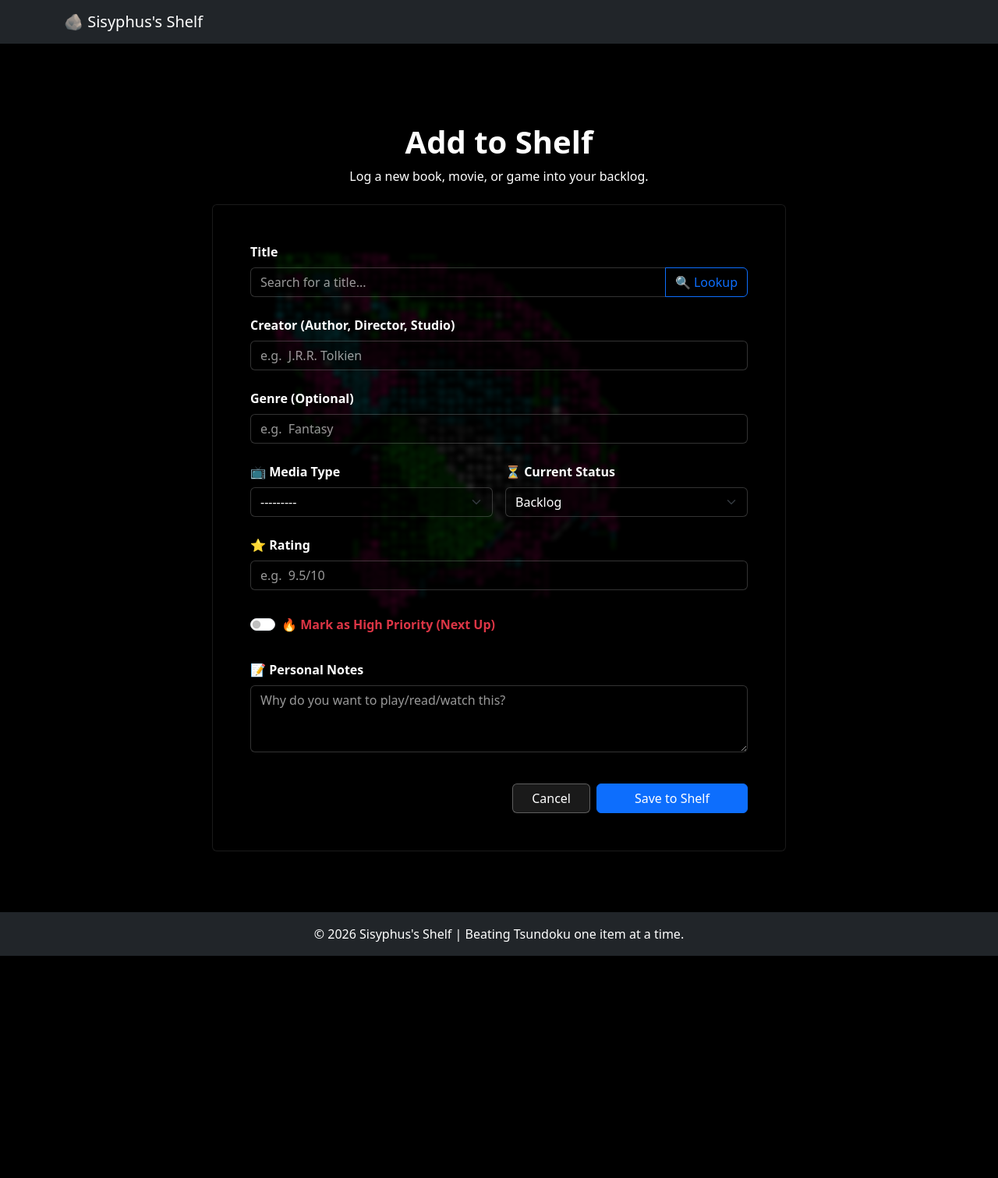
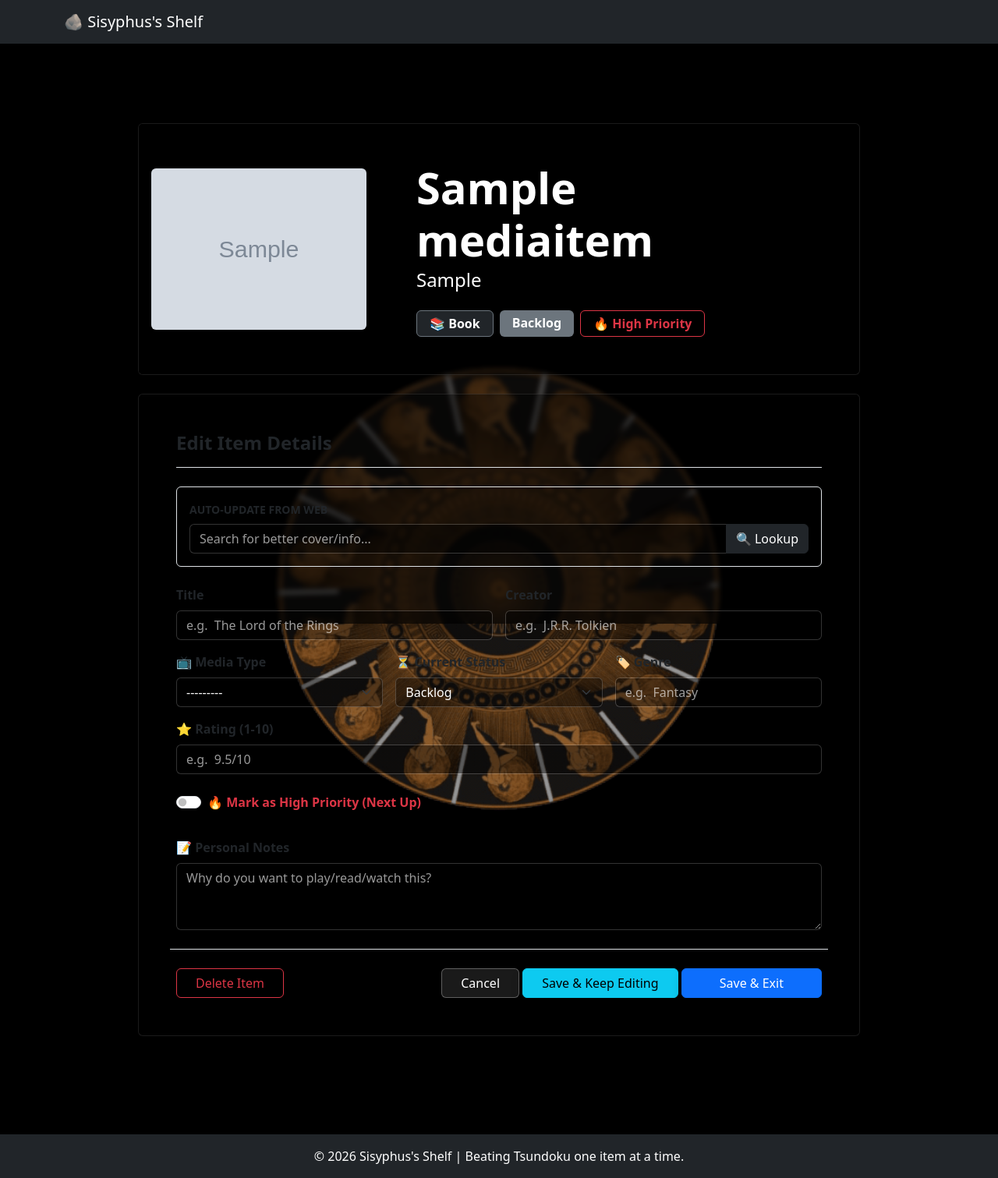
Before and after one commit to Bridgerbb/Sisyphus-Shelf, a Django app: template tracker/templates/tracker/add_item.html in a window 1280 px wide. Shown: the whole page at 78% size. Before the commit the page ends 1226 px from the top, so only its background shows below. Run offline with Django 5.2, Linux system fonts and the light colour scheme; the template is opened without the code that fills it: values that come from a table or form of the project are taken from there, others are empty; tables that the repository leaves empty hold one stand-in row (values such as "Sample post"); grey boxes marked "Sample" are stand-in pictures.

Commit message:
fix update and save without cover image

```diff
--- a/tracker/templates/tracker/add_item.html
+++ b/tracker/templates/tracker/add_item.html
@@ -1,59 +1,98 @@
 {% extends 'tracker/base.html' %}
 {% load static %}
 
-{% block bg_image %}{% static 'tracker/pile.gif' %}{% endblock %}
+{% block bg_image %}{% static 'tracker/Continuous.gif' %}{% endblock %}
 
 {% block content %}
-<div class="row justify-content-center mt-4">
-    <div class="col-lg-8 col-md-10">
-        <div class="mb-4 text-center">
-            <h1 class="display-6 fw-bold">Add to Shelf</h1>
-            <p class="text-muted">Log a new book, movie, or game into your backlog.</p>
+<div class="row justify-content-center mt-4 mb-5">
+    <div class="col-lg-10">
+
+        <div class="card bg-dark text-white shadow border-secondary mb-4 overflow-hidden">
+            <div class="row g-0">
+                <div class="col-md-4 bg-black d-flex align-items-center justify-content-center p-3">
+                    {% if item.cover_image_url %}
+                        <img src="{{ item.cover_image_url }}" class="img-fluid rounded shadow-lg" alt="Cover" style="max-height: 400px;">
+                    {% else %}
+                        <div class="text-muted text-center py-5">
+                            <h1 class="display-1">🖼️</h1>
+                            <p>No Cover Art Found</p>
+                        </div>
+                    {% endif %}
+                </div>
+
+                <div class="col-md-8 d-flex align-items-center">
+                    <div class="card-body p-4 p-md-5">
+                        <h1 class="display-4 fw-bold mb-1">{{ item.title }}</h1>
+                        <h4 class="text-muted mb-4">{{ item.creator }}</h4>
+
+                        <div class="d-flex flex-wrap gap-2">
+                            <span class="badge bg-dark border border-secondary fs-6 py-2 px-3">
+                                {% if item.media_type == 'Book' %}📚 Book
+                                {% elif item.media_type == 'Movie' %}🎬 Movie
+                                {% elif item.media_type == 'Game' %}🎮 Game
+                                {% else %}📦 Other{% endif %}
+                            </span>
+
+                            <span class="badge fs-6 py-2 px-3 {% if item.status == 'Finished' %}bg-success{% elif item.status == 'In-Progress' %}bg-info text-dark{% else %}bg-secondary{% endif %}">
+                                {{ item.get_status_display }}
+                            </span>
+
+                            {% if item.priority_flag %}
+                                <span class="badge bg-black border border-danger text-danger fs-6 py-2 px-3">🔥 High Priority</span>
+                            {% endif %}
+                        </div>
+                    </div>
+                </div>
+            </div>
         </div>
 
         <div class="card shadow-sm border-0">
             <div class="card-body p-4 p-md-5">
-                <form action="{% url 'add_item' %}" method="POST" id="add-form">
+                <h4 class="fw-bold border-bottom pb-3 mb-4 text-dark">Edit Item Details</h4>
+
+                <div class="p-3 rounded mb-4 border" style="background-color: rgba(0,0,0,0.05);">
+                    <label class="form-label fw-bold text-dark small text-uppercase">Auto-Update from Web</label>
+                    <div class="input-group">
+                        <input type="text" id="metadata-search-input" class="form-control" placeholder="Search for better cover/info...">
+                        <button class="btn btn-dark" type="button" id="lookup-btn">🔍 Lookup</button>
+                    </div>
+                    <div id="search-results" class="list-group shadow mt-2" style="display: none; position: absolute; z-index: 1000; width: 80%; max-width: 600px;"></div>
+                </div>
+
+                <form action="{% url 'item_detail' item.pk %}" method="POST">
                     {% csrf_token %}
 
-                    <input type="hidden" id="id_cover_image_url" name="cover_image_url">
+                    <input type="hidden" name="cover_image_url" id="id_cover_image_url" value="{{ item.cover_image_url }}">
 
-                    <div class="row g-3">
-                        <div class="col-md-12 mb-2">
+                    <div class="row g-3 text-dark">
+                        <div class="col-md-6">
                             <label class="form-label fw-bold">Title</label>
-                            <div class="input-group">
-                                <input type="text" id="id_title" name="title" class="form-control" placeholder="Search for a title..." required>
-                                <button class="btn btn-outline-primary" type="button" id="lookup-btn">🔍 Lookup</button>
+                            {{ form.title }}
                         </div>
-                            <div id="search-results" class="list-group shadow-sm mt-1" style="display:none; position: absolute; z-index: 1000; width: 95%;"></div>
-                        </div>
-
-                        <div class="col-md-12 mb-2">
-                            <label class="form-label fw-bold">Creator (Author, Director, Studio)</label>
+                        <div class="col-md-6">
+                            <label class="form-label fw-bold">Creator</label>
                             {{ form.creator }}
                         </div>
 
-                        <div class="col-md-12 mb-2">
-                            <label class="form-label fw-bold">Genre (Optional)</label>
+                        <div class="col-md-4">
+                            <label class="form-label fw-bold">📺 Media Type</label>
+                            {{ form.media_type }}
+                        </div>
+                        <div class="col-md-4">
+                            <label class="form-label fw-bold">⏳ Current Status</label>
+                            {{ form.status }}
+                        </div>
+                        <div class="col-md-4">
+                            <label class="form-label fw-bold">🏷️ Genre</label>
                             {{ form.genre }}
                         </div>
 
-                        <div class="col-md-6 mb-2">
-                            <label class="form-label fw-bold">📺 Media Type</label>
-                            {{ form.media_type }}
-                        </div>
-
-                        <div class="col-md-6 mb-2">
-                            <label class="form-label fw-bold">⏳ Current Status</label>
-                            {{ form.status }}
-                        </div>
-
-                        <div class="col-md-12 mb-2">
-                            <label class="form-label fw-bold">⭐ Rating</label>
+                        <div class="col-md-12">
+                            <label class="form-label fw-bold">⭐ Rating (1-10)</label>
                             {{ form.rating }}
                         </div>
 
-                        <div class="col-md-12 mb-2">
+                        <div class="col-md-12">
                             <div class="form-check form-switch mt-2">
                                 {{ form.priority_flag }}
                                 <label class="form-check-label fw-bold text-danger" for="{{ form.priority_flag.id_for_label }}">
@@ -62,16 +101,46 @@
                             </div>
                         </div>
 
-                        <div class="col-md-12 mb-3 mt-4">
-                            <label class="form-label fw-bold">📝 Personal Notes</label>
+                        <div class="col-md-12">
+                            <label class="form-label fw-bold mt-3">📝 Personal Notes</label>
                             {{ form.notes }}
                         </div>
 
-                        <div class="col-12 mt-4 d-grid gap-2 d-md-flex justify-content-md-end">
+                        <div class="col-12 mt-4 d-flex justify-content-between border-top pt-4">
+                            <button type="button" class="btn btn-outline-danger px-4" data-bs-toggle="modal" data-bs-target="#deleteModal">
+                                Delete Item
+                            </button>
+
+                            <div>
                                 <a href="{% url 'pile' %}" class="btn btn-light px-4 border">Cancel</a>
-                            <button type="submit" class="btn btn-primary px-5">Save to Shelf</button>
+                                <button type="submit" name="action" value="save_and_view" class="btn btn-info px-4 shadow">Save & Keep Editing</button>
+                                <button type="submit" name="action" value="save" class="btn btn-primary px-5 shadow">Save & Exit</button>
                             </div>
                         </div>
+                    </div>
+                </form>
+            </div>
+        </div>
+
+    </div>
+</div>
+
+<div class="modal fade" id="deleteModal" tabindex="-1" aria-hidden="true" data-bs-theme="dark">
+    <div class="modal-dialog modal-dialog-centered">
+        <div class="modal-content bg-dark text-white border-secondary">
+            <div class="modal-header border-secondary">
+                <h5 class="modal-title text-danger fw-bold">⚠️ Confirm Deletion</h5>
+                <button type="button" class="btn-close btn-close-white" data-bs-dismiss="modal" aria-label="Close"></button>
+            </div>
+            <div class="modal-body">
+                Are you completely sure you want to delete <strong>{{ item.title }}</strong>? <br><br>
+                This action cannot be undone, and Sisyphus will be very disappointed.
+            </div>
+            <div class="modal-footer border-secondary">
+                <button type="button" class="btn btn-outline-light" data-bs-dismiss="modal">Cancel</button>
+                <form action="{% url 'delete_item' item.pk %}" method="POST">
+                    {% csrf_token %}
+                    <button type="submit" class="btn btn-danger px-4">Yes, Delete It</button>
                 </form>
             </div>
         </div>
@@ -79,68 +148,83 @@
 </div>
 
 <script>
-document.getElementById('lookup-btn').addEventListener('click', function() {
-    const titleInput = document.getElementById('id_title');
-    const typeField = document.getElementById('id_media_type') ||
-                      document.querySelector('select[name="media_type"]');
+    // --- METADATA SEARCH LOGIC ---
+    const lookupBtn = document.getElementById('lookup-btn');
+    if (lookupBtn) {
+        lookupBtn.addEventListener('click', function() {
+            const query = document.getElementById('metadata-search-input').value;
+            const typeField = document.getElementById('id_media_type');
+            const type = typeField ? typeField.value.toLowerCase() : '';
             const resultsDiv = document.getElementById('search-results');
 
-    const title = titleInput.value;
-    const type = typeField ? typeField.value.toLowerCase() : '';
+            if (!query) return;
 
-    if (!title || !type) {
-        return alert("Please enter a title and select a Media Type first!");
-    }
-
-    resultsDiv.innerHTML = '<div class="list-group-item text-center"><div class="spinner-border spinner-border-sm text-primary" role="status"></div> Searching...</div>';
+            resultsDiv.innerHTML = '<div class="list-group-item">Searching...</div>';
             resultsDiv.style.display = 'block';
 
-    fetch(`/api/search-metadata/?q=${encodeURIComponent(title)}&type=${type}`)
+            fetch(`/api/search-metadata/?q=${encodeURIComponent(query)}&type=${type}`)
                 .then(response => response.json())
                 .then(data => {
                     resultsDiv.innerHTML = '';
                     if (data.length === 0) {
-                resultsDiv.innerHTML = '<div class="list-group-item text-muted">No matches found. Try a broader search.</div>';
+                        resultsDiv.innerHTML = '<div class="list-group-item">No results found</div>';
                         return;
                     }
                     data.forEach(item => {
                         const btn = document.createElement('button');
                         btn.type = 'button';
-                btn.className = 'list-group-item list-group-item-action d-flex align-items-center py-2';
+                        btn.className = 'list-group-item list-group-item-action d-flex align-items-center gap-3';
                         btn.innerHTML = `
-                    <img src="${item.image || '{% static "tracker/icon.png" %}'}" style="width:50px; height:70px; object-fit: cover;" class="me-3 rounded shadow-sm">
-                    <div>
-                        <div class="fw-bold">${item.title}</div>
-                        <small class="text-muted">${item.creator} • ${item.genre}</small>
-                    </div>
+                            <img src="${item.image}" style="width: 40px;" class="rounded shadow-sm">
+                            <div><div class="fw-bold">${item.title}</div><small class="text-muted">${item.creator}</small></div>
                         `;
-                btn.onclick = function() {
-                    // AUTO-FILL THE FORM!
-                    document.getElementById('id_title').value = item.title;
+                        btn.onclick = () => {
+                            // ALWAYS update the cover image
+                            document.getElementById('id_cover_image_url').value = item.image;
 
+                            // Grab the other fields
+                            const titleField = document.getElementById('id_title');
                             const creatorField = document.getElementById('id_creator');
                             const genreField = document.getElementById('id_genre');
-                    const coverField = document.getElementById('id_cover_image_url');
 
-                    if(creatorField) creatorField.value = item.creator;
-                    if(genreField) genreField.value = item.genre;
-                    if(coverField) coverField.value = item.image; // SAVES THE IMAGE URL!
+                            // ONLY update them if they are currently completely empty
+                            if (titleField && titleField.value.trim() === '') titleField.value = item.title;
+                            if (creatorField && creatorField.value.trim() === '') creatorField.value = item.creator;
+                            if (genreField && genreField.value.trim() === '') genreField.value = item.genre;
 
                             resultsDiv.style.display = 'none';
+                            alert("Cover art updated! (Any blank fields were also filled). Click 'Save & Keep Editing' or 'Save & Exit' to finalize.");
                         };
                         resultsDiv.appendChild(btn);
                     });
-        })
-        .catch(err => {
-            resultsDiv.innerHTML = '<div class="list-group-item text-danger">Error connecting to server.</div>';
-            console.error(err);
                 });
         });
 
-document.addEventListener('click', function(e) {
-    if (!document.getElementById('search-results').contains(e.target) && e.target.id !== 'lookup-btn') {
-        document.getElementById('search-results').style.display = 'none';
+        // Close results if you click away
+        document.addEventListener('click', (e) => {
+            if (!e.target.closest('#metadata-search-input') && !e.target.closest('#lookup-btn') && !e.target.closest('#search-results')) {
+                const resultsDiv = document.getElementById('search-results');
+                if (resultsDiv) resultsDiv.style.display = 'none';
             }
         });
+    }
+
+    // Logic to lock the Priority switch if item is finished
+    const statusSelect = document.getElementById('id_status');
+    const prioritySwitch = document.getElementById('id_priority_flag');
+
+    function togglePrioritySwitch() {
+        if (statusSelect.value === 'Finished') {
+            prioritySwitch.checked = false;
+            prioritySwitch.disabled = true;
+        } else {
+            prioritySwitch.disabled = false;
+        }
+    }
+
+    if (statusSelect && prioritySwitch) {
+        togglePrioritySwitch();
+        statusSelect.addEventListener('change', togglePrioritySwitch);
+    }
 </script>
 {% endblock %}
```
Lines whose indentation alone changed are shown as unchanged.
